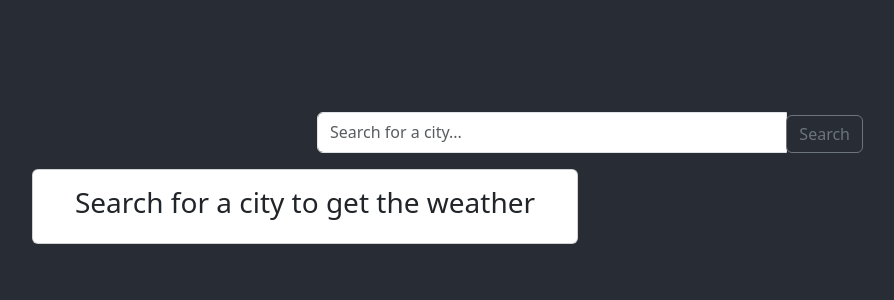
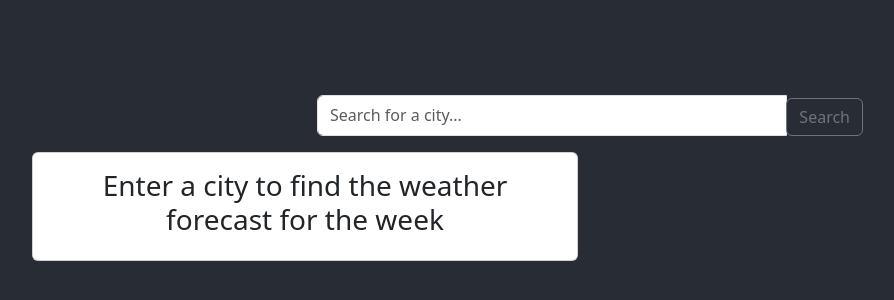
Before and after one commit to Nozzie-Dev/Weather-Forecast, a React (Create React App) app: page / in a window 1280 px wide. Shown: the part 246-546 px from the top of the page, without its empty margins (50-944 px from the left). Built offline with nearby package versions, Linux system fonts and the light colour scheme.

Commit message:
Update weather.js content alignment adjustment

```diff
--- a/src/weather.js
+++ b/src/weather.js
@@ -67,7 +67,9 @@ function WeatherForecast() {
   };
 
   return (
-    <div className="container mt-5">
+    <div className="container mt-5 text-center">
+      {" "}
+      {/* Updated */}
       <div className="row justify-content-center">
         <div className="col-md-6">
           <div className="input-group mb-3">
@@ -149,7 +151,7 @@ function WeatherForecast() {
           <div className="col-md-6">
             <div className="card">
               <div className="card-body text-center">
-                <h3>Search for a city to get the weather</h3>
+                <h3>Enter a city to find the weather forecast for the week</h3>
               </div>
             </div>
           </div>
```
